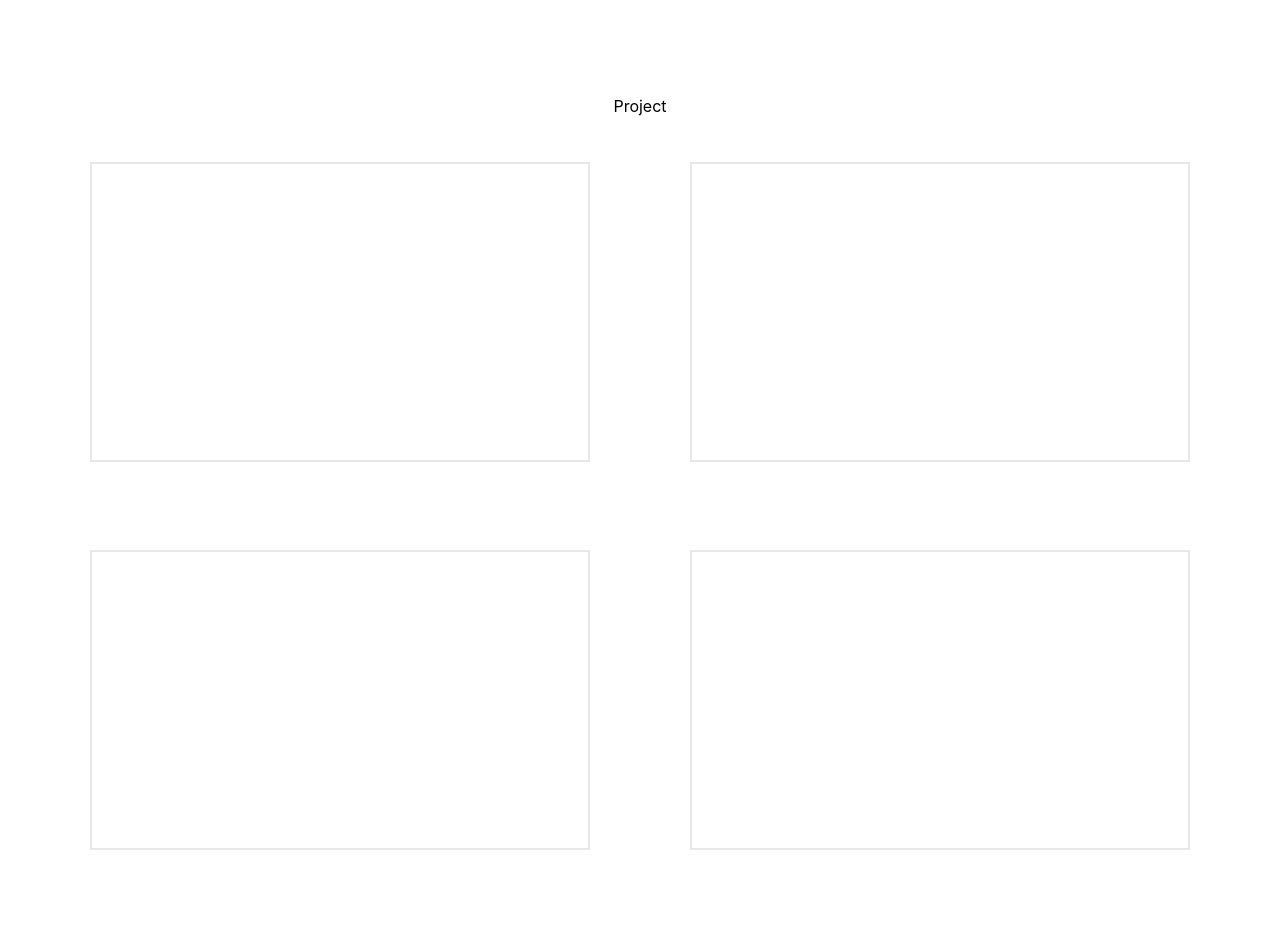
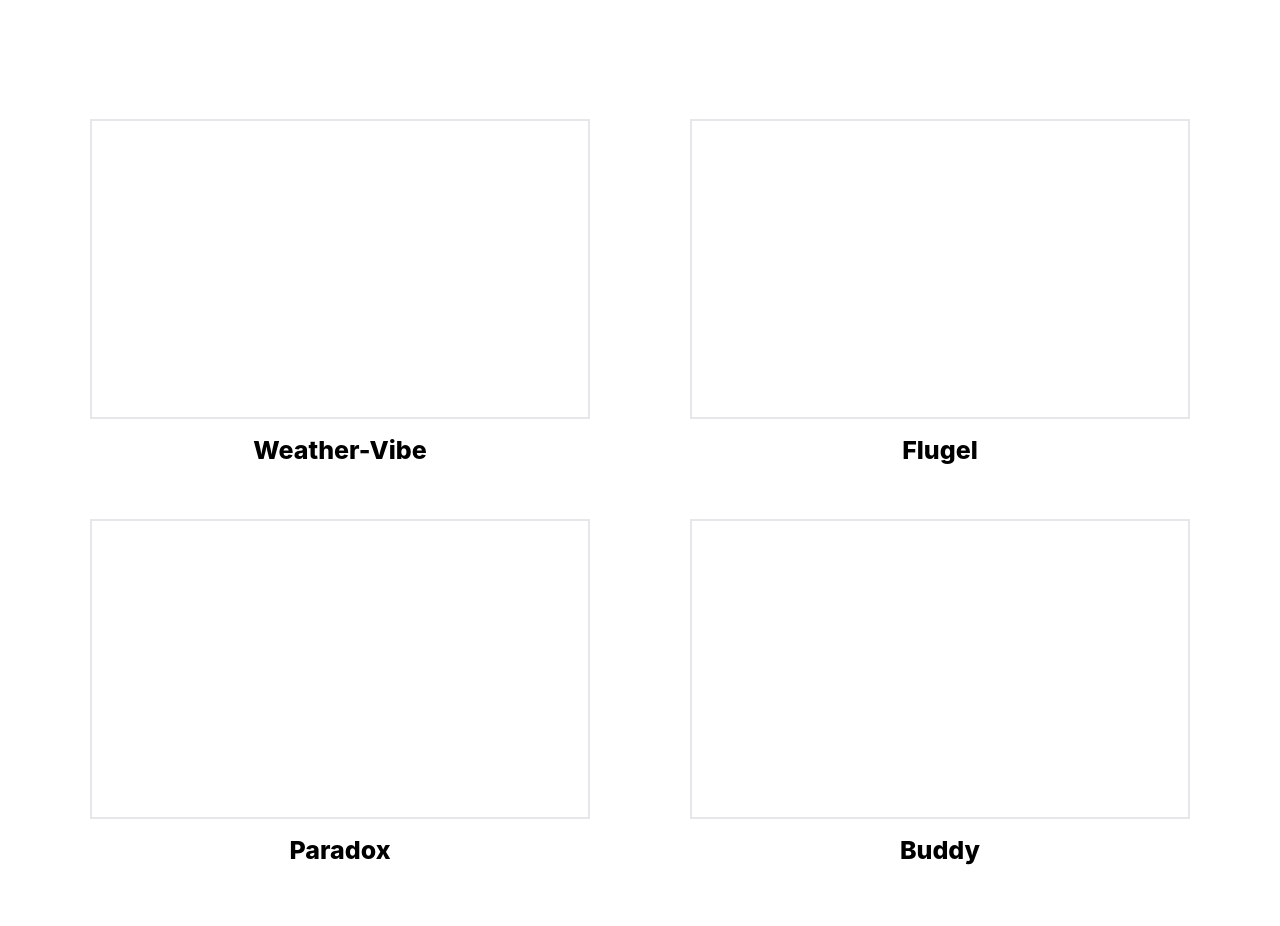
Before and after one commit to sangwon11/portfolio, a React (Create React App) app: page / in a window 1280 px wide. Shown: the part 746-1672 px from the top of the page. Built offline with nearby package versions, Linux system fonts and the light colour scheme.

Commit message:
project links

```diff
--- a/src/pages/Project.jsx
+++ b/src/pages/Project.jsx
@@ -2,12 +2,24 @@ import React from 'react'
 
 const Project = () => {
   return (
-    <div className='flex flex-col justify-center items-center w-[100vw] h-[100vh]'>Project
-      <div className='w-[1100px] h-[800px] flex flex-wrap justify-between items-center'>
-        <div className='w-[500px] h-[300px] border-2'></div>
-        <div className='w-[500px] h-[300px] border-2'></div>
-        <div className='w-[500px] h-[300px] border-2'></div>
-        <div className='w-[500px] h-[300px] border-2'></div>
+    <div className='flex flex-col justify-center items-center w-[100vw] h-[100vh]'>
+      <div className='w-[1100px] h-[800px] flex flex-wrap justify-between items-center text-[25px] font-extrabold'>
+        <div className='flex flex-col items-center justify-between h-[350px]'>
+          <a href='https://weather-vibe.netlify.app/' className='w-[500px] h-[300px] border-2'></a>
+          <div>Weather-Vibe</div>
+        </div>
+        <div className='flex flex-col items-center justify-between h-[350px]'>
+          <a href='https://fluegel.netlify.app/' className='w-[500px] h-[300px] border-2'></a>
+          <div>Flugel</div>
+        </div>
+        <div className='flex flex-col items-center justify-between h-[350px]'>
+        <a href='https://paradox1.netlify.app/' className='w-[500px] h-[300px] border-2'></a>
+        <div>Paradox</div>
+        </div>
+        <div className='flex flex-col items-center justify-between h-[350px]'>
+        <a href='https://withbuddy.netlify.app/' className='w-[500px] h-[300px] border-2'></a>
+        <div>Buddy</div>
+        </div>
       </div>
     </div>
   )
```
